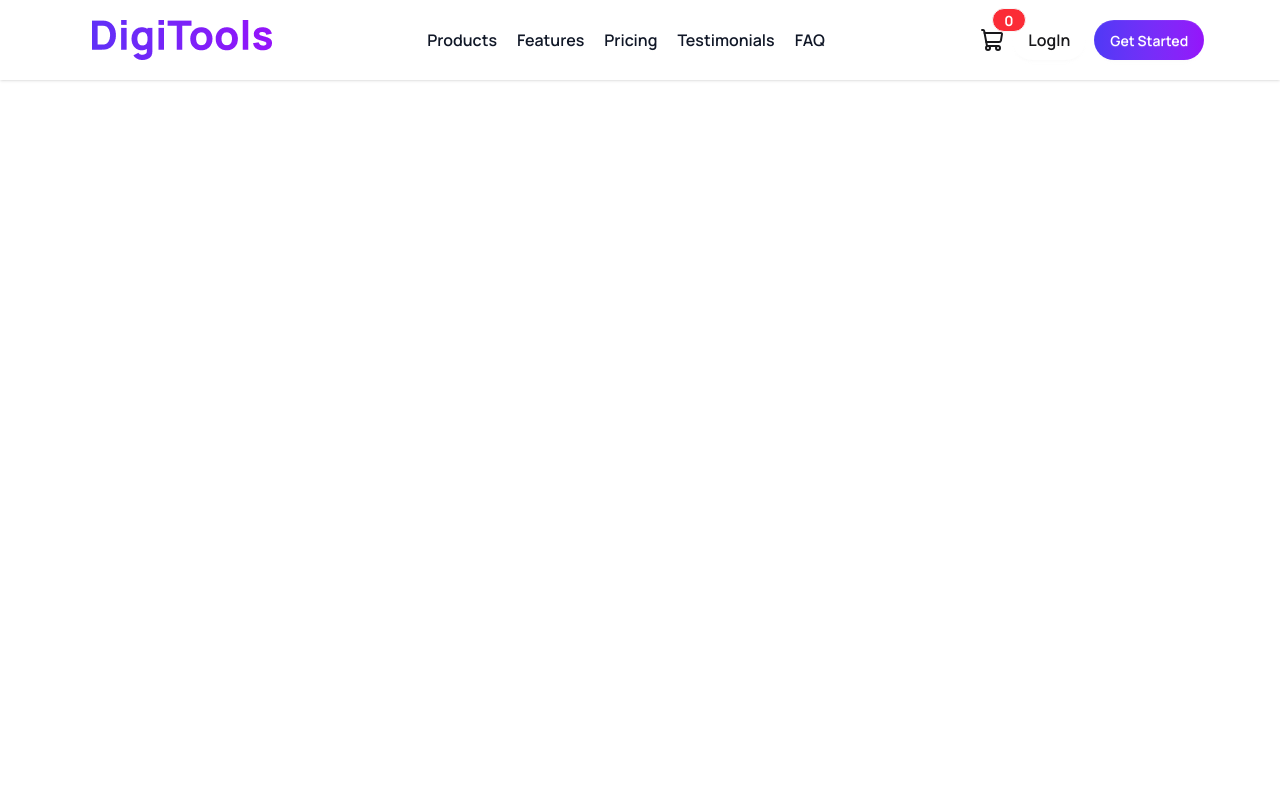
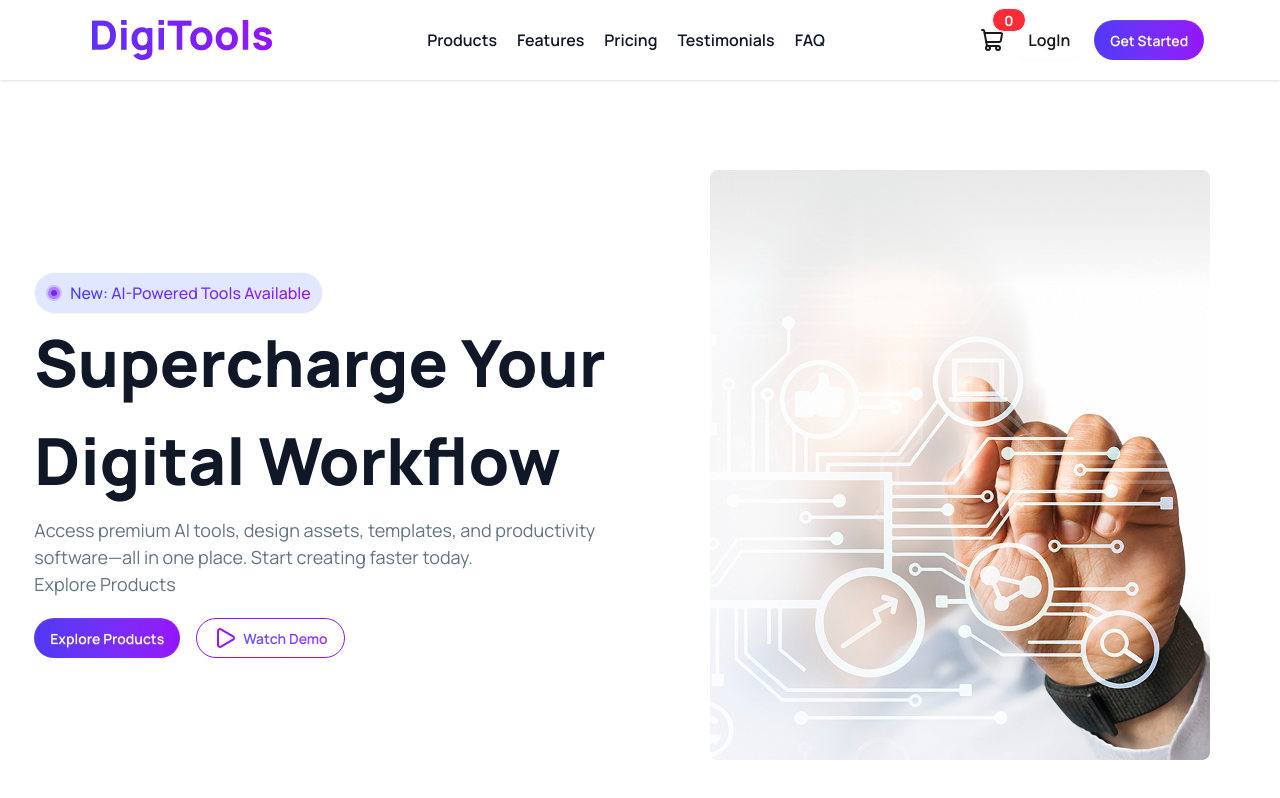
Before and after one commit to krisnokumarghosh/A06-DigiTools-Platform, a React (Vite) app: page / in a window 1280 px wide. Built offline with nearby package versions, Linux system fonts and the light colour scheme.

Commit message:
added banner top

```diff
--- a/src/App.jsx
+++ b/src/App.jsx
@@ -1,5 +1,6 @@
 
 import './App.css'
+import Banner from './components/Banner/Banner'
 import Navbar from './components/Navbar/Navbar'
 
 function App() {
@@ -7,6 +8,7 @@ function App() {
   return (
     <>
       <Navbar></Navbar>
+      <Banner></Banner>
     </>
   )
 }
--- /dev/null
+++ b/src/components/Banner/Banner.jsx
@@ -0,0 +1,12 @@
+import React from 'react';
+import BannerTop from './BannerTop';
+
+const Banner = () => {
+    return (
+        <div>
+            <BannerTop></BannerTop>
+        </div>
+    );
+};
+
+export default Banner;
--- /dev/null
+++ b/src/components/Banner/BannerTop.jsx
@@ -0,0 +1,39 @@
+import React from 'react';
+import badgeImg from "../../assets/Group 5.png"
+import { Play } from 'lucide-react';
+import bannerImg from "../../assets/banner.png"
+
+
+const BannerTop = () => {
+    return (
+        <div className='container mx-auto grid lg:grid-cols-2 items-center justify-items-center text-center md:text-left'>
+            <div>
+                <div className='badge bg-[#E1E7FF] py-5 rounded-full'>
+                    <img src={badgeImg} alt="" />
+                    <p className='text-[16px] font-medium
+                    bg-linear-to-r from-[#4F39F6] to-[#9514FA]
+               bg-clip-text text-transparent'>New: AI-Powered Tools Available</p>
+                </div>
+                <h1 className='text-[#101727] font-extrabold text-[20px] md:text-[65px]'>Supercharge Your <br /> Digital Workflow</h1>
+                <p className='text-[14px] md:text-[18px] text-[#627382] mt-2'>Access premium AI tools, design assets, templates, and productivity <br /> software—all in one place. Start creating faster today. <br /> Explore Products</p>
+                <div className='md:flex gap-4 mt-5'>
+                    <button className='btn text-white border-0 rounded-full bg-linear-to-r from-[#4F39F6] to-[#9514FA]'>Explore Products</button>
+
+                    <div className='mt-2 md:mt-0'>
+                    <button
+                    className='btn bg-transparent rounded-full border-[#9514FA]
+                    '><Play color='#9514FA'></Play>
+                     <span className='bg-linear-to-r from-[#4F39F6] to-[#9514FA]
+                    bg-clip-text text-transparent'>Watch Demo</span></button>
+                    </div>
+                </div>
+            </div>
+
+            <div>
+                <img className='h-80 md:h-147.5 mt-10 lg:mt-0' src={bannerImg} alt="" />
+            </div>
+        </div>
+    );
+};
+
+export default BannerTop;
--- a/src/components/Navbar/Navbar.jsx
+++ b/src/components/Navbar/Navbar.jsx
@@ -5,7 +5,7 @@ import { Menu, ShoppingCart } from "lucide-react";
 
 const Navbar = () => {
   return (
-    <div>
+    <div className="mb-22.5">
 
     <div className=" flex justify-around  py-5 bg-[#FFFFFF] shadow-sm">
       <div className="flex  md:gap-4 items-center ">
```
Also changed, not shown: src/assets/Group 5.png (added).
